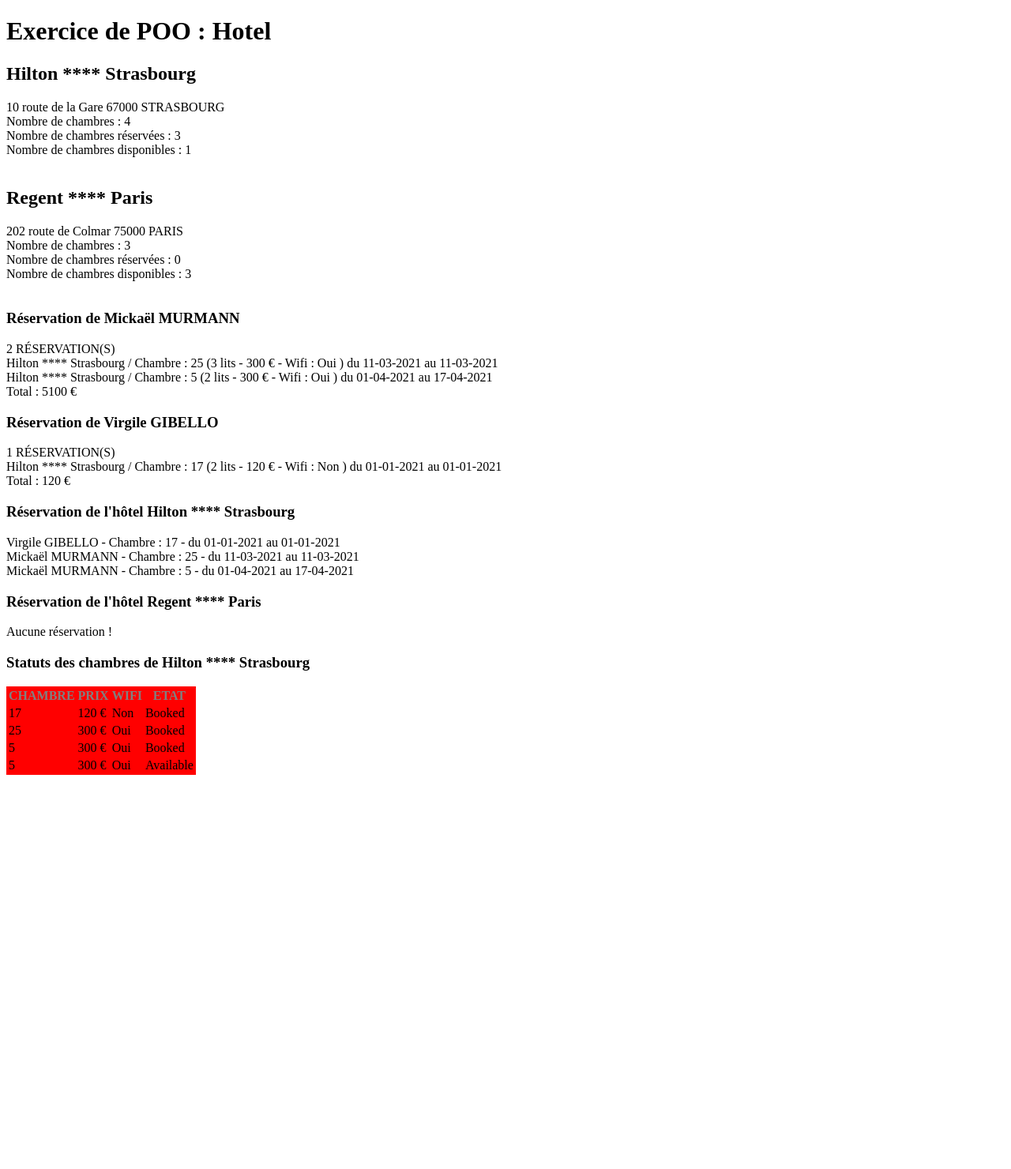
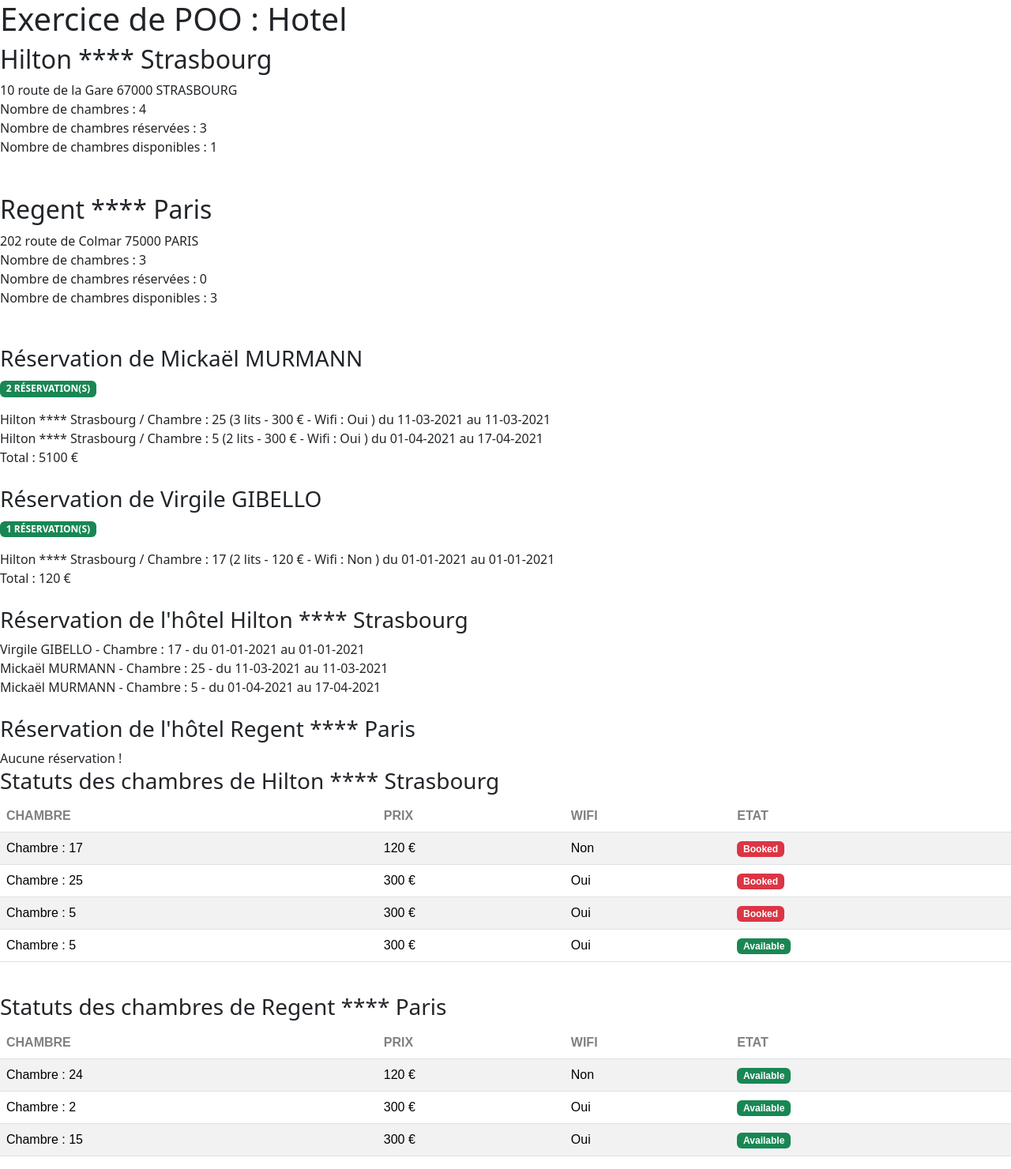
Before and after one commit to Flibouche/POO_Hotel, a PHP site: page / in a window 1280 px wide. Shown: the whole page at 79% size. Before the commit the page ends 981 px from the top, so only its background shows below. Run offline with PHP 8.4, Linux system fonts and the light colour scheme.

Commit message:
Fin de l'exercice POO Hotel, découverte et mise en place de Bootstrap pour injecter du CSS/JS dans mon projet.

```diff
--- a/classes/Client.php
+++ b/classes/Client.php
@@ -98,7 +98,8 @@ class Client {
 
     public function getInfos()
     {
-        $result = "<h3>Réservation de $this</h3>".count($this->reservations)." RÉSERVATION(S)<br>";
+        $result = "<h3>Réservation de $this</h3>
+        <p  class ='badge text-bg-success'>".count($this->reservations)." RÉSERVATION(S)</p><br>";
 
         foreach($this->reservations as $reservation) {
             $result .= $reservation->getRoom()->getHotel()." / ".$reservation->getRoom()." (".$reservation->getRoom()->getNbBeds()." lits - ".$reservation->getRoom()->getPrice()." € - Wifi : ".$reservation->getRoom()->internet()." )"." du ".$reservation->getDateReservation(). " au ".$reservation->getDateDeparture()."<br>";
--- a/classes/Hotel.php
+++ b/classes/Hotel.php
@@ -137,7 +137,7 @@ class Hotel {
     public function getRoomStatuts()
     {
         $result = "<h3><span class='statut'>Statuts des chambres de </span>$this</h3>";
-        $result .= "<table>
+        $result .= "<table class='table table-striped'>
                         <thead>
                             <tr>
                                 <th id='room'>CHAMBRE</th>
@@ -149,11 +149,12 @@ class Hotel {
                     </thead>
                     <tbody>";
         foreach($this->rooms as $room) {
+            $classBooked = ($room->getIsBooked()) ? "text-bg-danger" : "text-bg-success";
             $result .= "<tr>
-                            <td>".$room->getRoomNumber()."</td>
+                            <td>".$room."</td>
                             <td>".$room->getPrice()." €</td>
                             <td>".$room->internet()."</td>
-                            <td><span class ='booked'>".$room->availability()."</span></td>";
+                            <td><span class='badge $classBooked'>".$room->availability()."</span></td>";
         }
         $result .= "</tbody></table>";
         return $result;
--- a/index.php
+++ b/index.php
@@ -4,6 +4,7 @@
     <meta charset="UTF-8">
     <meta name="viewport" content="width=device-width, initial-scale=1.0">
     <title>Exercice de POO : Hotel</title>
+    <link href="https://cdn.jsdelivr.net/npm/bootstrap@5.3.3/dist/css/bootstrap.min.css" rel="stylesheet" integrity="sha384-QWTKZyjpPEjISv5WaRU9OFeRpok6YctnYmDr5pNlyT2bRjXh0JMhjY6hW+ALEwIH" crossorigin="anonymous">
     <link rel="stylesheet" href="styles/styles.css">
 </head>
 <body>
@@ -49,34 +50,26 @@ $booking3 = new Booking($hiltonRoom3, $client1, 3, "01-04-2021", "17-04-2021");
 //===================== Actions =====================//
 
 echo $hotel1->getInfos();
+echo "<br>";
 echo $hotel2->getInfos();
+echo "<br>";
 
 echo $client1->getInfos();
+echo "<br>";
 echo $client2->getInfos();
-
-// echo $hiltonRoom1->getInfos();
+echo "<br>";
 
 echo $hotel1->getInfosReservations();
+echo "<br>";
 echo $hotel2->getInfosReservations();
-
-// echo $hiltonRoom1->availability();
-// echo $regentRoom3->availability();
+echo "<br>";
 
 echo $hotel1->getRoomStatuts();
-
-// echo "<br>";
-// echo $booking1->totalNight();
-// echo "<br>";
-// echo $booking3->totalNight();
-// echo "<br>";
-
-// echo $booking1->totalReservation();
-// echo "<br>";
-// echo $booking3->totalReservation();
-// echo "<br>";
-// echo $client1->totalPrice();
+echo "<br>";
+echo $hotel2->getRoomStatuts();
 
 ?>
 
+<script src="https://cdn.jsdelivr.net/npm/bootstrap@5.3.3/dist/js/bootstrap.bundle.min.js" integrity="sha384-YvpcrYf0tY3lHB60NNkmXc5s9fDVZLESaAA55NDzOxhy9GkcIdslK1eN7N6jIeHz" crossorigin="anonymous"></script>
 </body>
 </html>
--- a/styles/styles.css
+++ b/styles/styles.css
@@ -1,5 +1,10 @@
 table {
-    background-color: red;
+    border-collapse: collapse;
+    font-family: sans-serif;
+}
+
+thead {
+    font-weight: 700;
 }
 
 #room {
@@ -21,3 +26,19 @@ table {
 #room tbody {
     color : blue;
 }
+
+.booked {
+    color: white;
+    padding: 5px 15px;
+}
+
+.reserved {
+    background: red;
+}
+.notreserved {
+    background: green;
+}
+
+tbody > tr:nth-of-type(odd) {
+    background-color: gray;
+}
```
